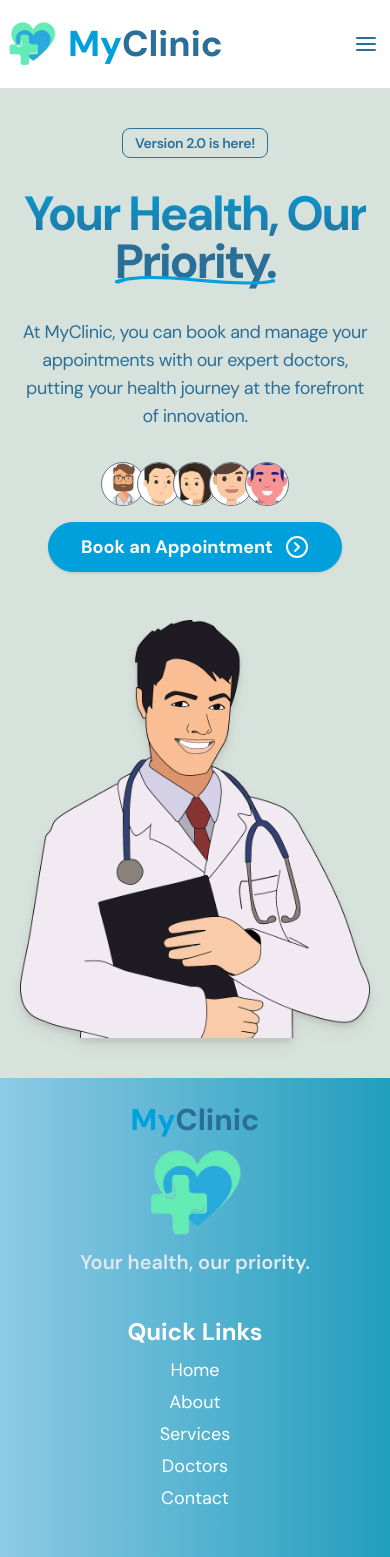
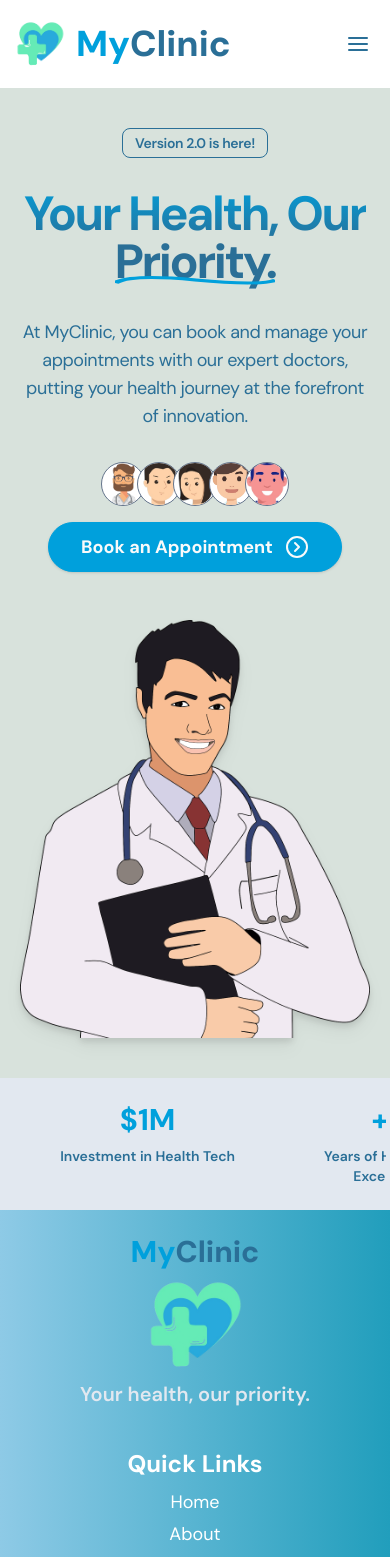
Before and after one commit to diegoddie/MyClinic, a Next.js app: page / in a window 390 px wide. Shown: the top 1557 px of the page. Built offline with nearby package versions, Linux system fonts and the light colour scheme.

Commit message:
achievements section

```diff
--- a/app/globals.css
+++ b/app/globals.css
@@ -70,3 +70,7 @@ body {
     @apply bg-background text-foreground;
   }
 }
+
+.logo-ticker-image{
+  @apply h-8 w-auto;
+}
--- a/app/page.tsx
+++ b/app/page.tsx
@@ -1,3 +1,4 @@
+import Achievements from "@/components/Achievements";
 import Footer from "@/components/Footer";
 import Hero from "@/components/Hero";
 import Navbar from "@/components/Navbar";
@@ -7,10 +8,8 @@ export default function Home() {
     <>
     <div className="flex flex-col md:min-h-screen">
       <Navbar />
-      <div className="px-5 lg:px-3">
-        <Hero />
-      </div>
-
+      <Hero />
+      <Achievements />
     </div>
     <Footer />
     </>
--- /dev/null
+++ b/components/Achievements.tsx
@@ -0,0 +1,50 @@
+import React from "react";
+
+const ACHIEVEMENTS = [
+  { title: "+220", description: "Happy Patients" },
+  { title: "+15", description: "Professional Doctors & Nurses" },
+  { title: "$1M", description: "Investment in Health Tech" },
+  { title: "+5", description: "Years of Healthcare Excellence" },
+  { title: "24/7", description: "Open for Emergency Services" },
+];
+
+function Achievements() {
+    return (
+      <div className="bg-slate-200 py-6 md:py-12 px-1 overflow-hidden">
+        <div className="relative flex overflow-x-hidden">
+          <div className="animate-scroll flex">
+            {ACHIEVEMENTS.map((achievement, index) => (
+              <div
+                key={index}
+                className="flex-shrink-0 w-[210px] md:w-[320px] px-4 mx-4 flex flex-col items-center text-center"
+              >
+                <h3 className="text-3xl md:text-5xl 2xl:text-7xl font-bold text-[#00A0DC]">
+                  {achievement.title}
+                </h3>
+                <p className="text-[#2a6f97] text-center text-sm md:text-xl font-semibold mt-2">
+                  {achievement.description}
+                </p>
+              </div>
+            ))}
+          </div>
+          <div className="animate-scroll flex max-w" aria-hidden="true">
+            {ACHIEVEMENTS.map((achievement, index) => (
+              <div
+                key={index}
+                className="flex-shrink-0 w-[210px] md:w-[320px] px-4 mx-4 flex flex-col items-center text-center"
+              >
+                <h3 className="text-3xl md:text-5xl 2xl:text-7xl font-bold text-[#00A0DC]">
+                  {achievement.title}
+                </h3>
+                <p className="text-[#2a6f97] text-center text-sm md:text-xl font-semibold mt-2">
+                  {achievement.description}
+                </p>
+              </div>
+            ))}
+          </div>
+        </div>
+      </div>
+    );
+  }
+
+  export default Achievements;
--- a/components/Hero.tsx
+++ b/components/Hero.tsx
@@ -7,7 +7,7 @@ import avatars from '@/lib/avatars';
 
 export default function Hero() {
   return (
-    <section className="flex items-center justify-center py-10 md:py-8 ">
+    <section className="flex items-center justify-center py-10 md:py-8 px-5 lg:px-8">
       <div className="container mx-auto flex flex-col md:flex-row items-center justify-center md:gap-8">
         {/* Left Content */}
         <div className="flex flex-col space-y-8 text-center md:text-left">
--- a/components/Navbar.tsx
+++ b/components/Navbar.tsx
@@ -16,7 +16,7 @@ function Navbar() {
 
     return (
         <>
-            <nav className="w-full px-1 md:px-10 lg:px-16 py-4 sticky top-0 z-50 bg-white">
+            <nav className="w-full px-3 md:px-10 lg:px-16 py-4 sticky top-0 z-50 bg-white">
                 <div className="flex flex-wrap items-center justify-between">
                     {/* Logo */}
                     <Link href="/" className="flex items-center">
--- a/tailwind.config.ts
+++ b/tailwind.config.ts
@@ -9,6 +9,15 @@ export default {
   ],
   theme: {
   	extend: {
+		keyframes: {
+			scroll: {
+				'0%': { transform: 'translateX(0)' },
+				'100%': { transform: 'translateX(-100%)' },
+			  },
+		},
+		animation: {
+			'scroll': 'scroll 15s linear infinite',
+		  },
   		colors: {
   			background: 'hsl(var(--background))',
   			foreground: 'hsl(var(--foreground))',
```
